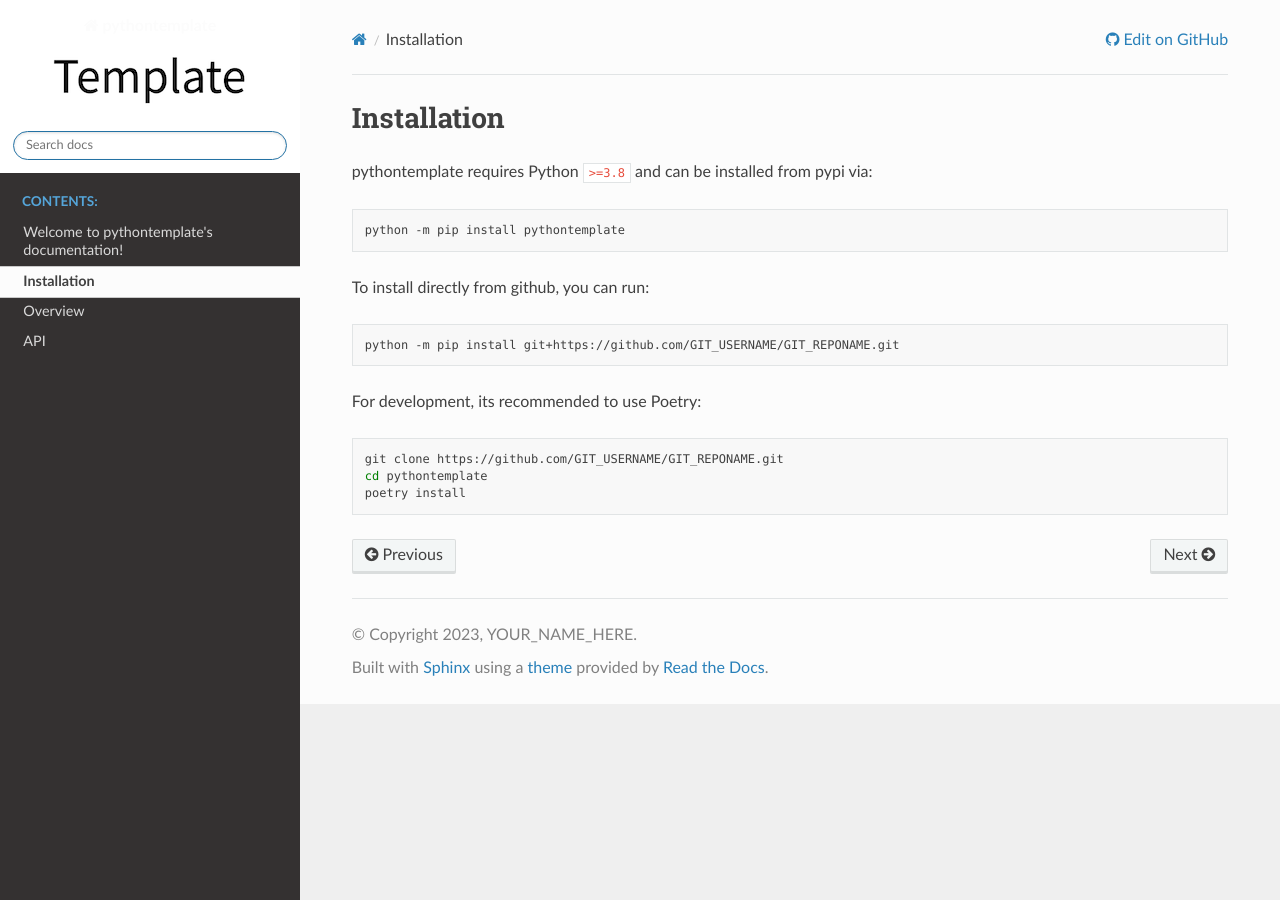
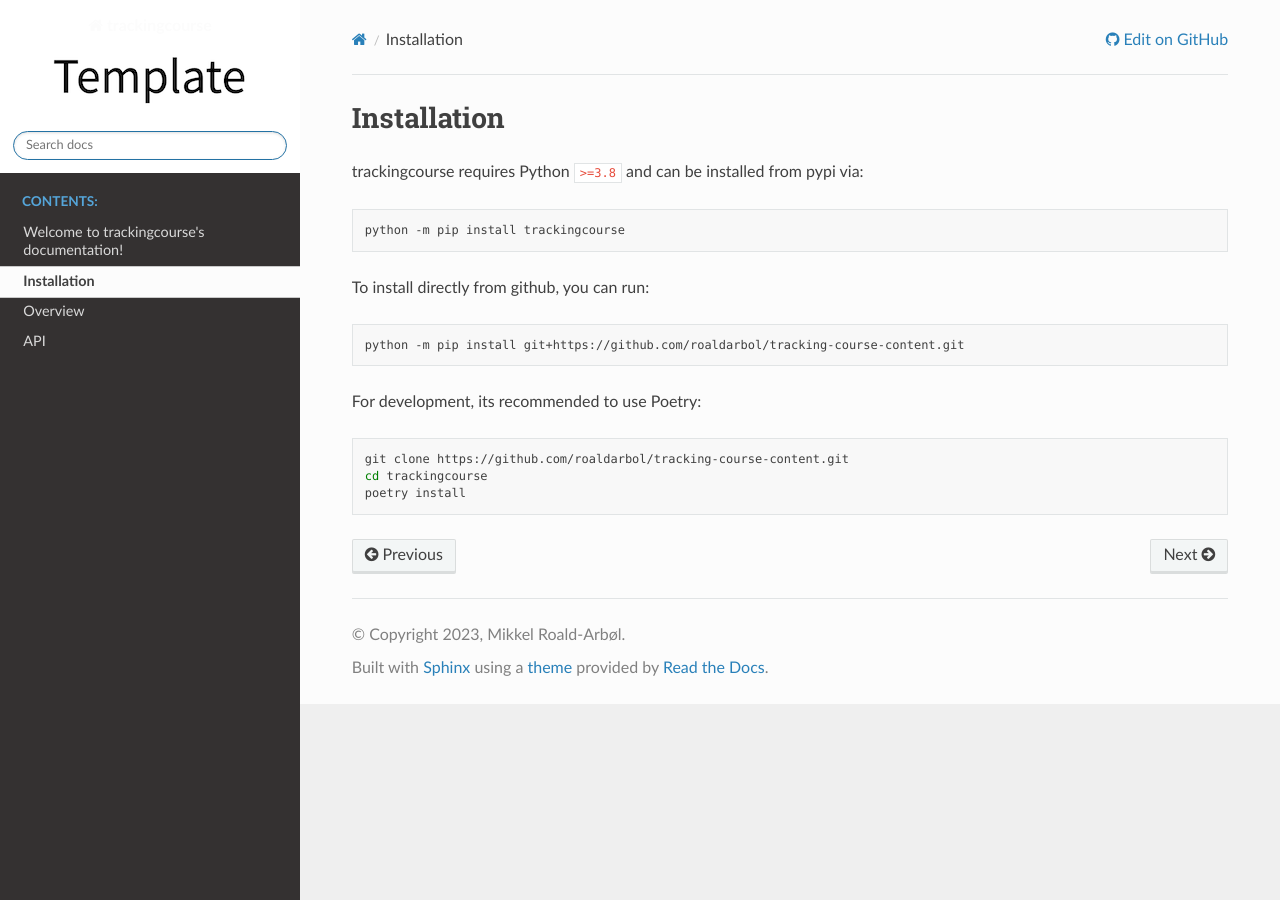
Before and after one commit to roaldarbol/tracking-course-content, a Sphinx documentation site: the page built from docs/source/Installation.rst, in a window 1280 px wide. Built offline with Sphinx 7.4.7 and the Read the Docs theme 2.0.0, drawn with Linux system fonts in a browser that asks for light colours.

```diff
--- a/docs/source/Installation.rst
+++ b/docs/source/Installation.rst
@@ -1,23 +1,23 @@
 Installation
 ============
 
-pythontemplate requires Python ``>=3.8`` and can be installed from pypi via:
+trackingcourse requires Python ``>=3.8`` and can be installed from pypi via:
 
 .. code-block:: bash
 
-   python -m pip install pythontemplate
+   python -m pip install trackingcourse
 
 
 To install directly from github, you can run:
 
 .. code-block:: bash
 
-   python -m pip install git+https://github.com/GIT_USERNAME/GIT_REPONAME.git
+   python -m pip install git+https://github.com/roaldarbol/tracking-course-content.git
 
 For development, its recommended to use Poetry:
 
 .. code-block:: bash
 
-   git clone https://github.com/GIT_USERNAME/GIT_REPONAME.git
-   cd pythontemplate
+   git clone https://github.com/roaldarbol/tracking-course-content.git
+   cd trackingcourse
    poetry install
--- a/docs/source/api.rst
+++ b/docs/source/api.rst
@@ -1,7 +1,7 @@
 API
 ===
 
-.. automodule:: pythontemplate
+.. automodule:: trackingcourse
    :members:
    :undoc-members:
    :show-inheritance:
--- a/docs/source/conf.py
+++ b/docs/source/conf.py
@@ -16,16 +16,16 @@ import git
 sys.path.insert(0, str(Path("../..").absolute()))
 
 
-from pythontemplate import __version__
+from trackingcourse import __version__
 
 git_repo = git.Repo(".", search_parent_directories=True)  # type: ignore[reportPrivateImportUsage]
 git_commit = git_repo.head.commit
 
 # -- Project information -----------------------------------------------------
 
-project = "pythontemplate"
-copyright = f"{date.today().year}, YOUR_NAME_HERE"
-author = "YOUR_NAME_HERE"
+project = "trackingcourse"
+copyright = f"{date.today().year}, Mikkel Roald-Arbøl"
+author = "Mikkel Roald-Arbøl"
 
 # The short X.Y version.
 version = __version__
@@ -82,7 +82,7 @@ autodoc_default_options = {
 autoclass_content = "init"
 
 # LinkCode
-code_url = f"https://github.com/GIT_USERNAME/GIT_REPONAME/blob/{git_commit}"
+code_url = f"https://github.com/roaldarbol/tracking-course-content/blob/{git_commit}"
 
 
 def linkcode_resolve(domain, info):
@@ -124,7 +124,7 @@ def linkcode_resolve(domain, info):
     if file is None:
         return None
     file = Path(file).resolve().relative_to(git_repo.working_dir)
-    if file.parts[0] != "pythontemplate":
+    if file.parts[0] != "trackingcourse":
         # e.g. object is a typing.NewType
         return None
     start, end = lines[1], lines[1] + len(lines[0]) - 1
@@ -168,8 +168,8 @@ html_theme_options = {
 html_context = {
     # Github options
     "display_github": True,
-    "github_user": "GIT_USERNAME",
-    "github_repo": "GIT_REPONAME",
+    "github_user": "roaldarbol",
+    "github_repo": "tracking-course-content",
     "github_version": "main",
     "conf_py_path": "/docs/source/",
 }
--- a/docs/source/index.rst
+++ b/docs/source/index.rst
@@ -1,4 +1,4 @@
-Welcome to pythontemplate's documentation!
+Welcome to trackingcourse's documentation!
 ==========================================
 
 .. include:: ../../README.rst
--- /dev/null
+++ b/poetry.toml
@@ -0,0 +1,2 @@
+[virtualenvs]
+in-project = true
```
Also changed, not shown: README.rst (+35 -69 lines), README_TEMPLATE.rst (deleted, +0 -47 lines), pyproject.toml (+6 -8 lines), .pre-commit-config.yaml, trackingcourse/__init__.py (renamed from pythontemplate/__init__.py), 9 other files.
